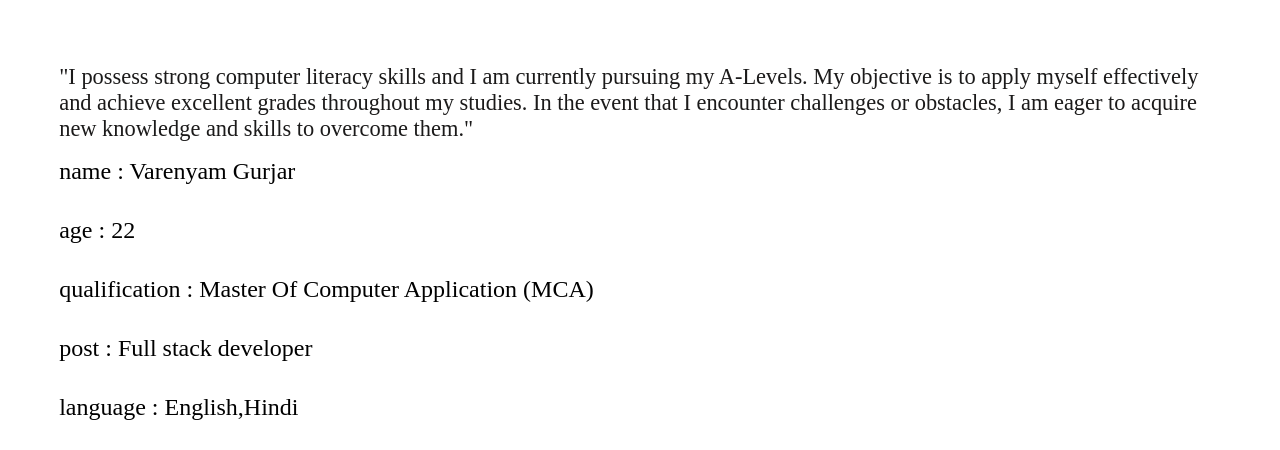
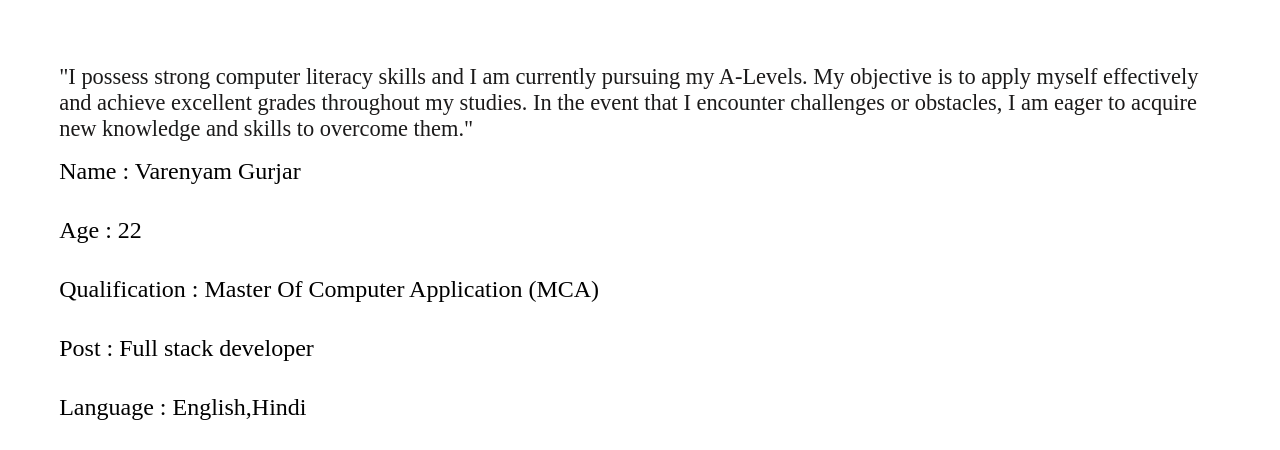
Before and after one commit to varenyam47/Varenyam_Portfolio, a plain HTML site: page about.html in a window 1280 px wide. Shown: the part 110-560 px from the top of the page. Drawn offline with Linux system fonts and the light colour scheme.

Commit message:
Update about.html

```diff
--- a/about.html
+++ b/about.html
@@ -34,11 +34,11 @@
 
             <div class="info">
                 <p class="para_by_mk_1">"I possess strong computer literacy skills and I am currently pursuing my A-Levels. My objective is to apply myself effectively and achieve excellent grades throughout my studies. In the event that I encounter challenges or obstacles, I am eager to acquire new knowledge and skills to overcome them."</p>
-                <h3 class="abh3"> <span> name : </span> Varenyam Gurjar </h3>
-                <h3 class="abh3"> <span> age : </span> 22 </h3>
-                <h3 class="abh3"> <span> qualification : </span> Master Of Computer Application (MCA) </h3>
-                <h3 class="abh3"> <span> post : </span> Full stack developer </h3>
-                <h3 class="abh3"> <span> language : </span> English,Hindi </h3>
+                <h3 class="abh3"> <span> Name : </span> Varenyam Gurjar </h3>
+                <h3 class="abh3"> <span> Age : </span> 22 </h3>
+                <h3 class="abh3"> <span> Qualification : </span> Master Of Computer Application (MCA) </h3>
+                <h3 class="abh3"> <span> Post : </span> Full stack developer </h3>
+                <h3 class="abh3"> <span> Language : </span> English,Hindi </h3>
                 <a href="https://drive.google.com/file/d/1L7CYQktC6YMOOb3ZqA_2ab6txRyc-TqM/view?usp=share_link"
                     target="_blank"><button class="btn"> download CV <i class="fas fa-download"></i> </button></a>
             </div>
```
